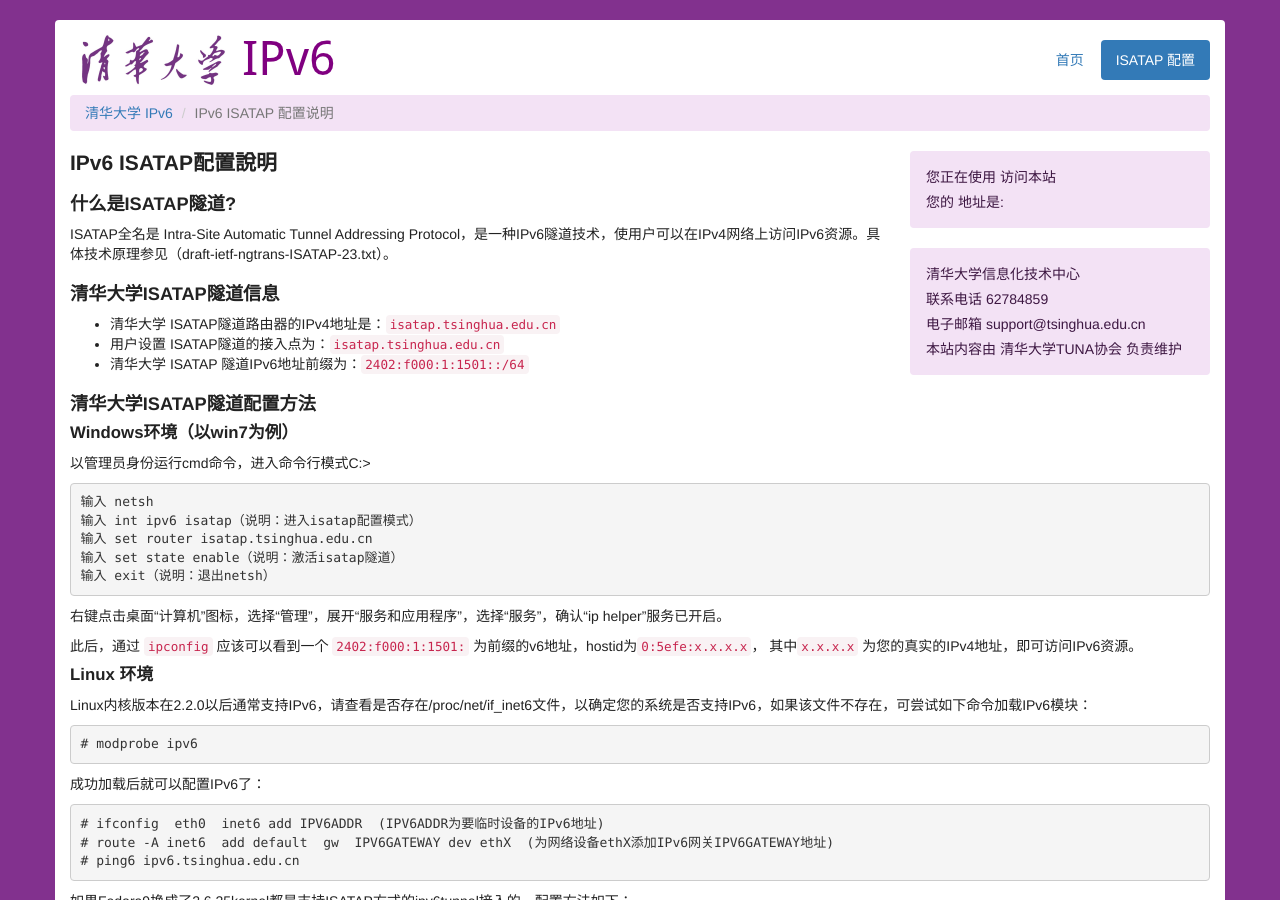
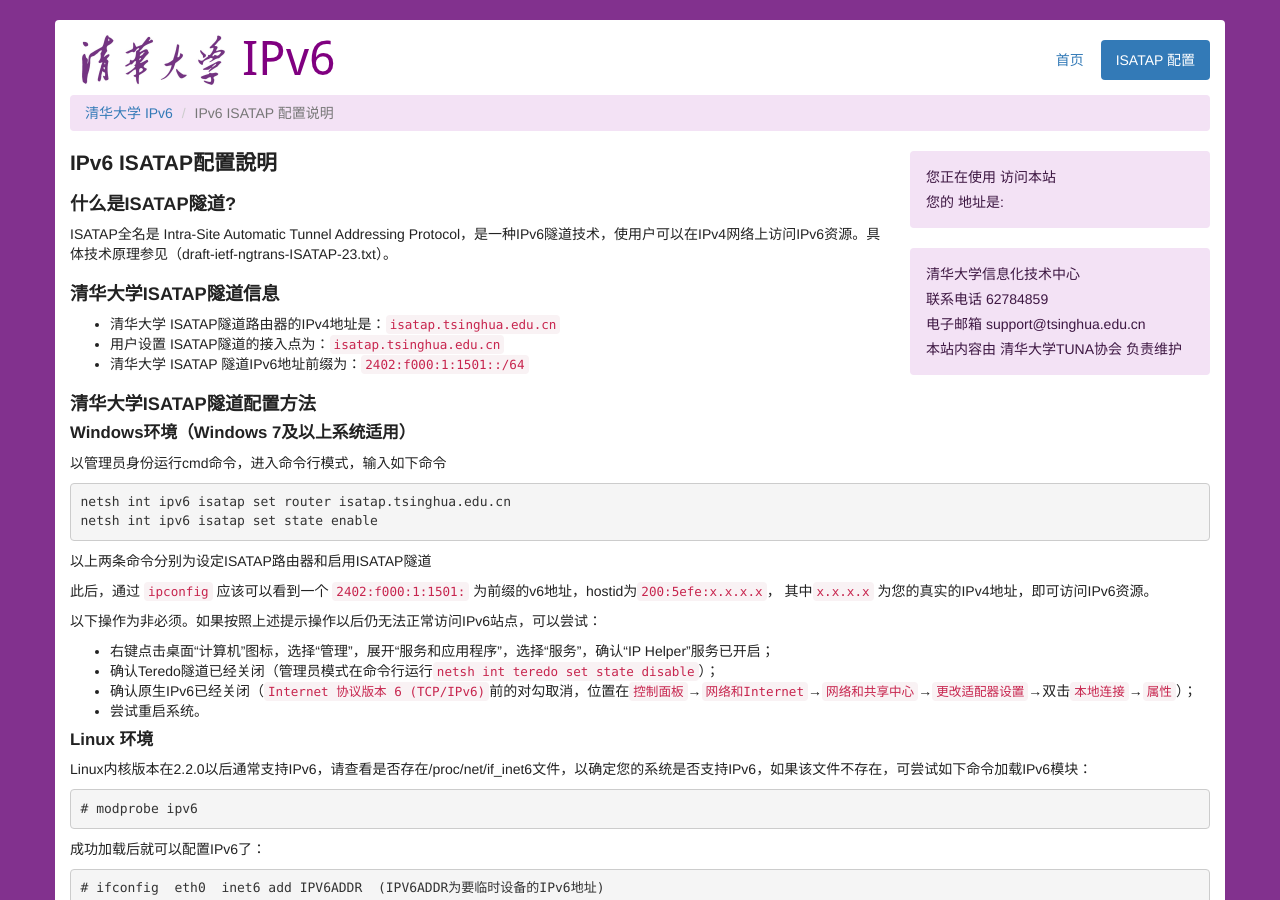
Before and after one commit to wtx626/ipv6.tsinghua.edu.cn, a Jekyll site: the page built from isatap.md, in a window 1280 px wide and 900 px high. Built offline with Jekyll 4.4.1, drawn with Linux system fonts in a browser that asks for light colours.

Commit message:
fix: update descriptions for Windows

````diff
--- a/isatap.md
+++ b/isatap.md
@@ -19,21 +19,24 @@ ISATAP全名是 Intra-Site Automatic Tunnel Addressing Protocol，是一种IPv6
 
 ### 清华大学ISATAP隧道配置方法
 
-#### Windows环境（以win7为例）
+#### Windows环境（Windows 7及以上系统适用）
 
-以管理员身份运行cmd命令，进入命令行模式C:\>
+以管理员身份运行cmd命令，进入命令行模式，输入如下命令
 
 ```
-输入 netsh
-输入 int ipv6 isatap（说明：进入isatap配置模式）
-输入 set router isatap.tsinghua.edu.cn
-输入 set state enable（说明：激活isatap隧道）
-输入 exit（说明：退出netsh）
+netsh int ipv6 isatap set router isatap.tsinghua.edu.cn
+netsh int ipv6 isatap set state enable
 ```
 
-右键点击桌面“计算机”图标，选择“管理”，展开“服务和应用程序”，选择“服务”，确认“ip helper”服务已开启。
+以上两条命令分别为设定ISATAP路由器和启用ISATAP隧道
 
-此后，通过 `ipconfig` 应该可以看到一个 `2402:f000:1:1501:` 为前缀的v6地址，hostid为`0:5efe:x.x.x.x`， 其中`x.x.x.x` 为您的真实的IPv4地址，即可访问IPv6资源。
+此后，通过 `ipconfig` 应该可以看到一个 `2402:f000:1:1501:` 为前缀的v6地址，hostid为`200:5efe:x.x.x.x`， 其中`x.x.x.x` 为您的真实的IPv4地址，即可访问IPv6资源。
+
+以下操作为非必须。如果按照上述提示操作以后仍无法正常访问IPv6站点，可以尝试：
++ 右键点击桌面“计算机”图标，选择“管理”，展开“服务和应用程序”，选择“服务”，确认“IP Helper”服务已开启；
++ 确认Teredo隧道已经关闭（管理员模式在命令行运行`netsh int teredo set state disable`）；
++ 确认原生IPv6已经关闭（`Internet 协议版本 6 (TCP/IPv6)`前的对勾取消，位置在`控制面板`→`网络和Internet`→`网络和共享中心`→`更改适配器设置`→双击`本地连接`→`属性`）；
++ 尝试重启系统。
 
 #### Linux 环境
 
````
